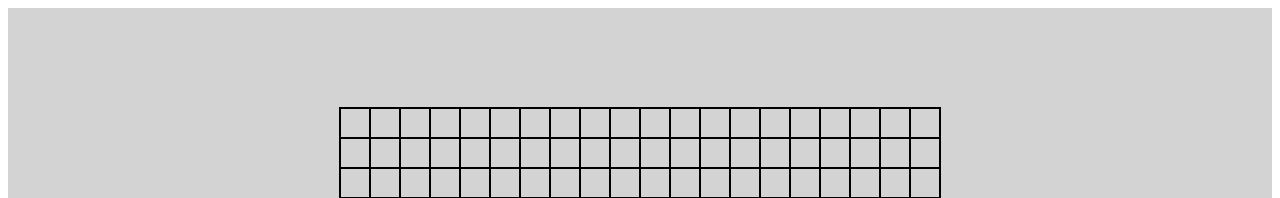
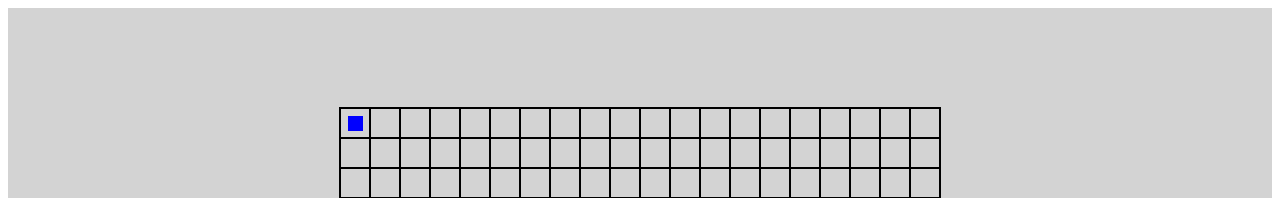
Before and after one commit to TimAstier/react-roguelike, a React (Create React App) app: page / in a window 1280 px wide. Shown: the top 198 px of the page. Built offline with nearby package versions, Linux system fonts and the light colour scheme.

Commit message:
feat: Move player with animation

```diff
--- a/src/App.css
+++ b/src/App.css
@@ -2,4 +2,41 @@ html,
 body,
 #root {
   height: 100%;
+  overflow: hidden;
 }
+
+@keyframes moveLeft {
+  0% {
+    transform: translate3d(30px, 0, 0);
+  }
+  100% {
+    transform: translate3d(0, 0, 0);
+  }
+}
+
+@keyframes moveRight {
+  0% {
+    transform: translate3d(-30px, 0, 0);
+  }
+  100% {
+    transform: translate3d(0, 0, 0);
+  }
+}
+
+@keyframes moveUp {
+  0% {
+    transform: translate3d(0, 30px, 0);
+  }
+  100% {
+    transform: translate3d(0, 0, 0);
+  }
+}
+
+@keyframes moveDown {
+  0% {
+    transform: translate3d(0, -30px, 0);
+  }
+  100% {
+    transform: translate3d(0, 0, 0);
+  }
+}
--- a/src/App.tsx
+++ b/src/App.tsx
@@ -3,7 +3,7 @@ import './App.css';
 import React from 'react';
 import styled from 'styled-components';
 
-import Map from './components/Map';
+import Game from './components/Game';
 
 const Wrapper = styled.div`
   display: flex;
@@ -16,7 +16,7 @@ const Wrapper = styled.div`
 const App = () => {
   return (
     <Wrapper>
-      <Map />
+      <Game />
     </Wrapper>
   );
 };
--- a/src/components/Cell.tsx
+++ b/src/components/Cell.tsx
@@ -1,15 +1,35 @@
 import React from 'react';
 import styled from 'styled-components';
+
+import { CELL_WIDTH_IN_PIXELS } from '../constants/grid';
+import { CellContent } from '../typings/cellContent';
+import { MoveDirection } from '../typings/moveDirection';
+import Player from './Player';
 
 const Wrapper = styled.div`
   border: solid 1px black;
   box-sizing: border-box;
-  width: 30px;
-  height: 30px;
+  width: ${() => `${CELL_WIDTH_IN_PIXELS}px`};
+  height: ${() => `${CELL_WIDTH_IN_PIXELS}px`};
+  display: flex;
+  justify-content: center;
+  align-items: center;
 `;
 
-const Cell = () => {
-  return <Wrapper />;
+interface Props {
+  content: CellContent;
+  moveDirection: MoveDirection;
+}
+
+const Cell: React.FC<Props> = ({ content, moveDirection }) => {
+  const renderContent = () => {
+    if (content === 'Player') {
+      return <Player moveDirection={moveDirection} />;
+    }
+    return null;
+  };
+
+  return <Wrapper>{renderContent()}</Wrapper>;
 };
 
 export default Cell;
--- /dev/null
+++ b/src/components/Game.tsx
@@ -0,0 +1,63 @@
+import React, { useEffect, useState } from 'react';
+
+import { GRID_WIDTH } from '../constants/grid';
+import { MoveDirection } from '../typings/moveDirection';
+import { Position } from '../typings/position';
+import Map from './Map';
+
+const LEFT_ARROW_KEYCODE = 37;
+const UP_ARROW_KEYCODE = 38;
+const RIGHT_ARROW_KEYCODE = 39;
+const DOWN_ARROW_KEYCODE = 40;
+
+const Game = () => {
+  const [playerPosition, setPlayerPosition] = useState<Position>([0, 0]);
+  const [moveDirection, setMoveDirection] = useState<MoveDirection>('Right');
+
+  const handleKeyDown = (event) => {
+    switch (event.keyCode) {
+      case LEFT_ARROW_KEYCODE:
+        event.preventDefault();
+        if (playerPosition[1] > 0) {
+          setMoveDirection('Left');
+          setPlayerPosition([playerPosition[0], playerPosition[1] - 1]);
+        }
+        break;
+      case RIGHT_ARROW_KEYCODE:
+        event.preventDefault();
+        if (playerPosition[1] < GRID_WIDTH - 1) {
+          setMoveDirection('Right');
+          setPlayerPosition([playerPosition[0], playerPosition[1] + 1]);
+        }
+        break;
+      case UP_ARROW_KEYCODE:
+        event.preventDefault();
+        if (playerPosition[0] > 0) {
+          setMoveDirection('Up');
+          setPlayerPosition([playerPosition[0] - 1, playerPosition[1]]);
+        }
+        break;
+      case DOWN_ARROW_KEYCODE:
+        event.preventDefault();
+        if (playerPosition[0] < GRID_WIDTH - 1) {
+          setMoveDirection('Down');
+          setPlayerPosition([playerPosition[0] + 1, playerPosition[1]]);
+        }
+        break;
+      default:
+        break;
+    }
+  };
+
+  useEffect(() => {
+    document.addEventListener('keydown', handleKeyDown);
+    return () => {
+      document.removeEventListener('keydown', handleKeyDown);
+    };
+  });
+
+
+  return <Map playerPosition={playerPosition} moveDirection={moveDirection} />;
+};
+
+export default Game;
--- a/src/components/Map.tsx
+++ b/src/components/Map.tsx
@@ -1,30 +1,49 @@
 import React from 'react';
 import styled from 'styled-components';
 
+import { CELL_WIDTH_IN_PIXELS, GRID_HEIGHT, GRID_WIDTH } from '../constants/grid';
+import { CellContent } from '../typings/cellContent';
+import { MoveDirection } from '../typings/moveDirection';
+import { Position } from '../typings/position';
 import Cell from './Cell';
 
-const GRID_WIDTH = 20;
-const GRID_HEIGHT = 20;
-
 const Wrapper = styled.div`
-  width: 600px;
-  height: 600px;
+  width: ${() => `${CELL_WIDTH_IN_PIXELS * GRID_HEIGHT}px`};
+  height: ${() => `${CELL_WIDTH_IN_PIXELS * GRID_WIDTH}px`};
   display: flex;
   flex-wrap: wrap;
   border: solid 1px black;
 `;
 
-const Map = () => {
-  const renderCells = () => {
-    const cells = [];
-    let index = 0;
-    for (let i = 1; i <= GRID_WIDTH; i += 1) {
-      for (let j = 1; j <= GRID_HEIGHT; j += 1) {
-        cells.push(<Cell key={index} />);
-        index += 1;
+interface Props {
+  moveDirection: MoveDirection;
+  playerPosition: Position;
+}
+
+const Map: React.FC<Props> = ({ moveDirection, playerPosition }) => {
+  const createCellsContent = () => {
+    const cells: CellContent[][] = [];
+    for (let i = 0; i < GRID_WIDTH; i += 1) {
+      cells[i] = [];
+      for (let j = 0; j < GRID_HEIGHT; j += 1) {
+        if (i === playerPosition[0] && j === playerPosition[1]) {
+          cells[i][j] = 'Player';
+        } else {
+          cells[i][j] = 0;
+        }
       }
     }
     return cells;
+  };
+
+  const renderCells = () => {
+    return createCellsContent()
+      .map((row, posX) => {
+        return row.map((column, posY) => {
+          const position = `${posX}-${posY}`;
+          return <Cell key={position} content={column} moveDirection={moveDirection} />;
+        });
+      });
   };
 
   return <Wrapper>{renderCells()}</Wrapper>;
--- /dev/null
+++ b/src/components/Player.tsx
@@ -0,0 +1,26 @@
+import React from 'react';
+import styled from 'styled-components';
+
+import { MoveDirection } from '../typings/moveDirection';
+
+interface StylingProps {
+  animation: string;
+}
+
+const Wrapper = styled.div`
+  width: 15px;
+  height: 15px;
+  background-color: blue;
+  animation: ${(p: StylingProps) => p.animation};
+`;
+
+interface Props {
+  moveDirection: MoveDirection;
+}
+
+const Player: React.FC<Props> = ({ moveDirection }) => {
+  const animation = `move${moveDirection} 0.5s steps(16)`;
+  return <Wrapper animation={animation} />;
+};
+
+export default Player;
--- /dev/null
+++ b/src/constants/grid.ts
@@ -0,0 +1,4 @@
+export const GRID_WIDTH = 20;
+export const GRID_HEIGHT = 20;
+
+export const CELL_WIDTH_IN_PIXELS = 30;
--- /dev/null
+++ b/src/typings/cellContent.ts
@@ -0,0 +1 @@
+export type CellContent = 0 | 'Player';
--- /dev/null
+++ b/src/typings/moveDirection.ts
@@ -0,0 +1 @@
+export type MoveDirection = 'Left' | 'Right' | 'Up' | 'Down';
--- /dev/null
+++ b/src/typings/position.ts
@@ -0,0 +1 @@
+export type Position = [number, number];
```
Also changed, not shown: tsconfig.json (+5 -16 lines), .eslintrc.js.
